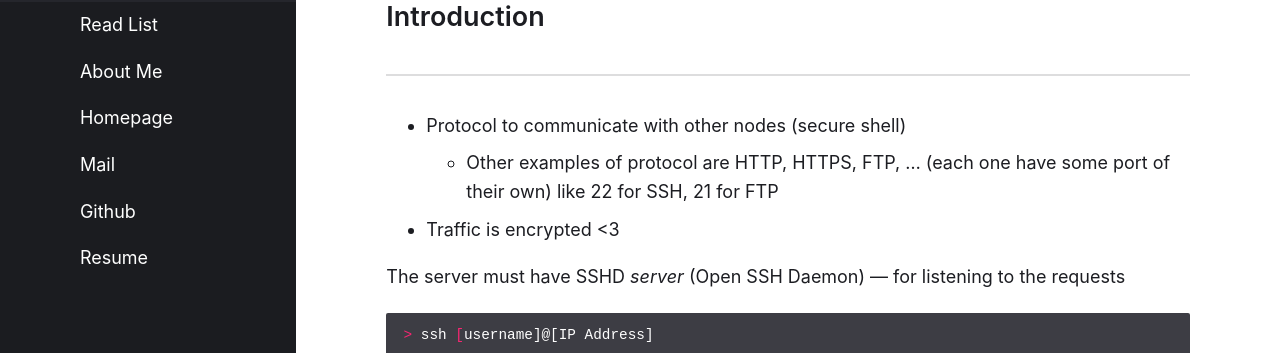
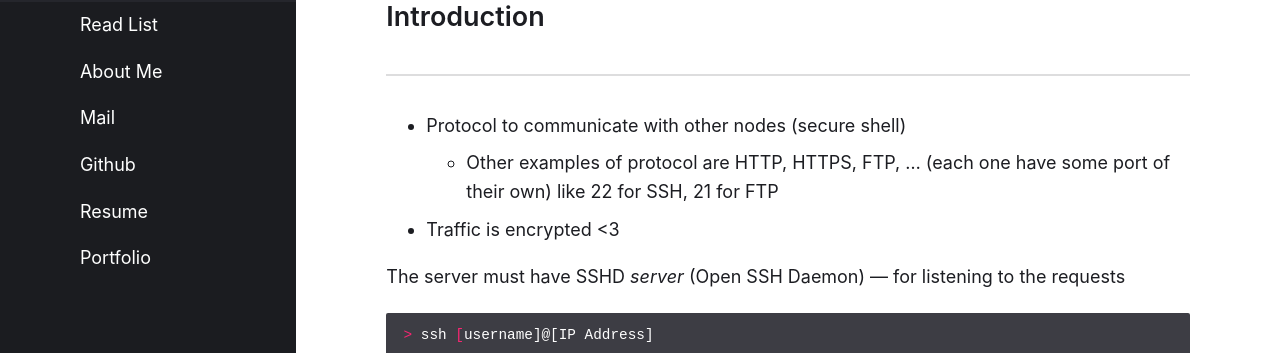
Before and after one commit to rish-singhal/blogs, a Jekyll site: the page built from index.html, in a window 1280 px wide. Shown: the part 158-511 px from the top of the page. Built offline with Jekyll 4.4.1, drawn with Linux system fonts in a browser that asks for light colours; formulas are drawn with MathJax 3.

Commit message:
updated nav-bar

```diff
--- a/_config.yml
+++ b/_config.yml
@@ -30,10 +30,10 @@ navigation:
   - {file: "about_me.md", icon: address-card}
 
 external:                    # see http://fontawesome.com/icons
- - {title: Homepage, icon: home, url: "https://rish-singhal.github.io"}
  - {title: Mail, icon: envelope, url: "mailto:rishabh.singhal@research.iiit.ac.in"}
  - {title: Github, icon: github, url: "https://github.com/rish-singhal"}
  - {title: Resume, icon: link, url: "https://github.com/rish-singhal/Resume/blob/main/resume_rishabh_singhal.pdf"}
+ - {title: Portfolio, icon: link, url: "https://rish-singhal.github.io"}
 #  - {title: Subscribe, icon: rss, url: "/feed.xml"}
 
 # comments:
```
